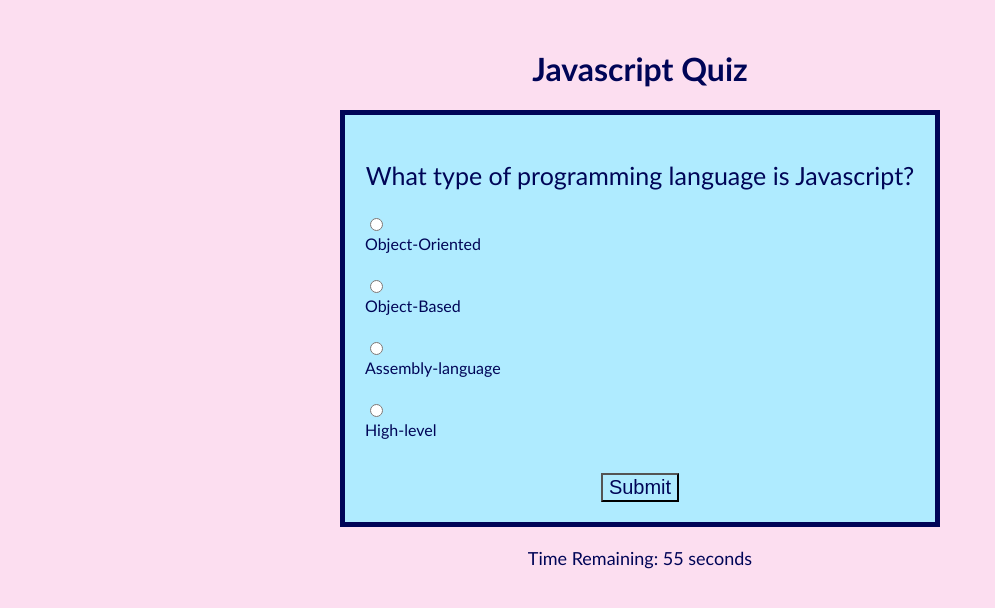
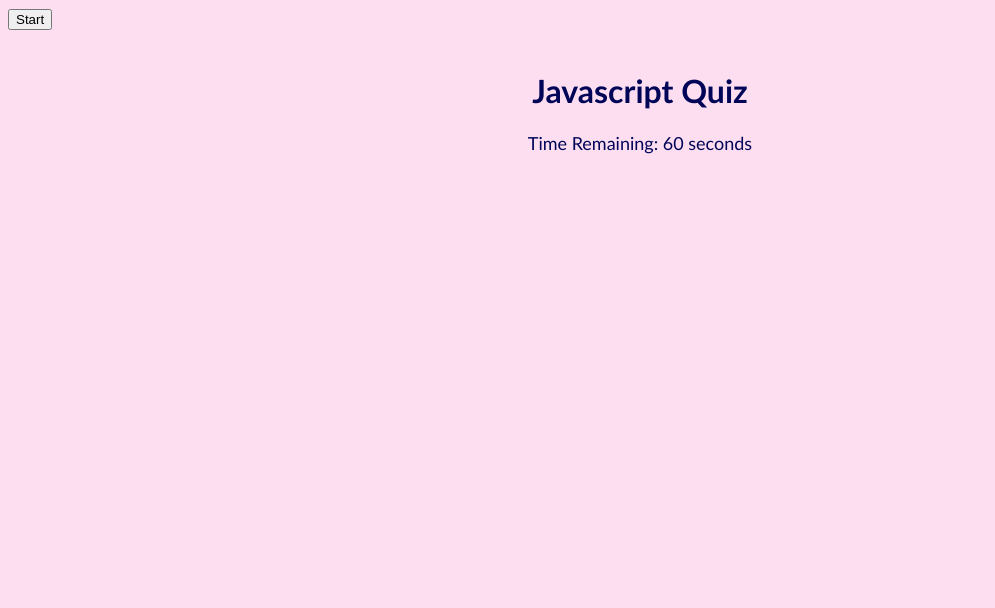
Before and after one commit to saralsparrow/Timed-Quiz, a plain HTML site: page index.html in a window 1280 px wide. Shown: the whole page, without its empty margins (0-995 px from the left). Drawn offline with Linux system fonts and the light colour scheme.

Commit message:
Added start button

```diff
--- a/index.html
+++ b/index.html
@@ -7,6 +7,9 @@
   <link rel="stylesheet" href="./style.css">
 </head>
 <body>
+  <div id="start-cont" class="start-container">
+    <button id="start-btn">Start</button>
+  </div>
   <div class="container">
     <h1>Javascript Quiz</h1>
     <div id="quiz-container">
--- a/script.js
+++ b/script.js
@@ -27,6 +27,8 @@ const quizData = [
     // Add more questions here
   ];
 
+  const startButton = document.getElementById('start-btn')
+  const startContainer = document.getElementById('start-cont')
   const quizContainer = document.getElementById('quiz-container');
   const resultContainer = document.getElementById('result-container');
   const questionElement = document.getElementById('question');
@@ -37,6 +39,19 @@ const quizData = [
   let currentQuestionIndex = 0;
   let score = 0;
   let timeLeft = 60; // Change to set the time limit in seconds
+
+  function displayStart() {
+    startContainer.style.display = 'block';
+    quizContainer.style.display = 'none';
+    resultContainer.style.display = 'none';
+  }
+
+  function startQuiz() {
+    startContainer.style.display = 'none';
+    quizContainer.style.display = 'block';
+    displayQuestion();
+    startTimer();
+  }
 
   // Display the current question and options
   function displayQuestion() {
@@ -101,8 +116,8 @@ const quizData = [
   }
 
   // Event listeners
+  startButton.addEventListener('click', startQuiz);
   submitButton.addEventListener('click', submitAnswer);
 
   // Start the quiz
-  displayQuestion();
-  startTimer();
+  displayStart();
```
